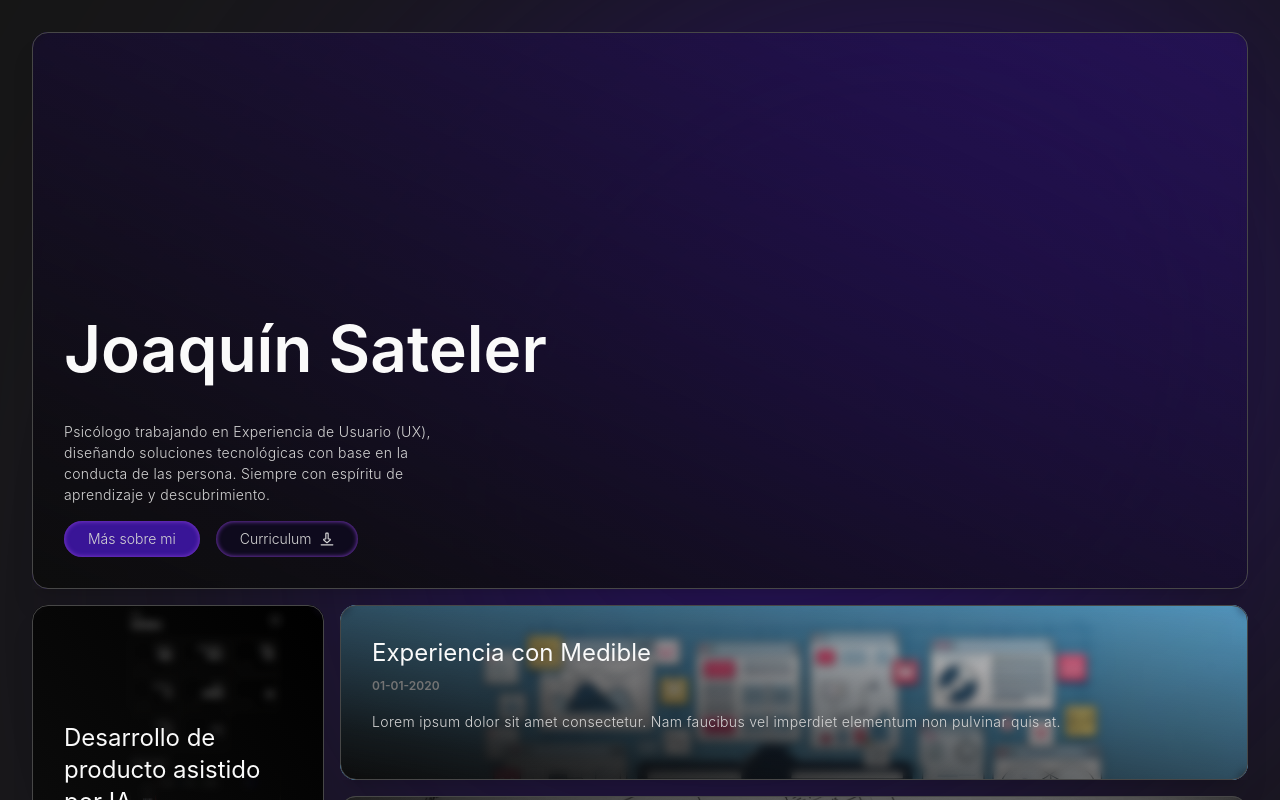
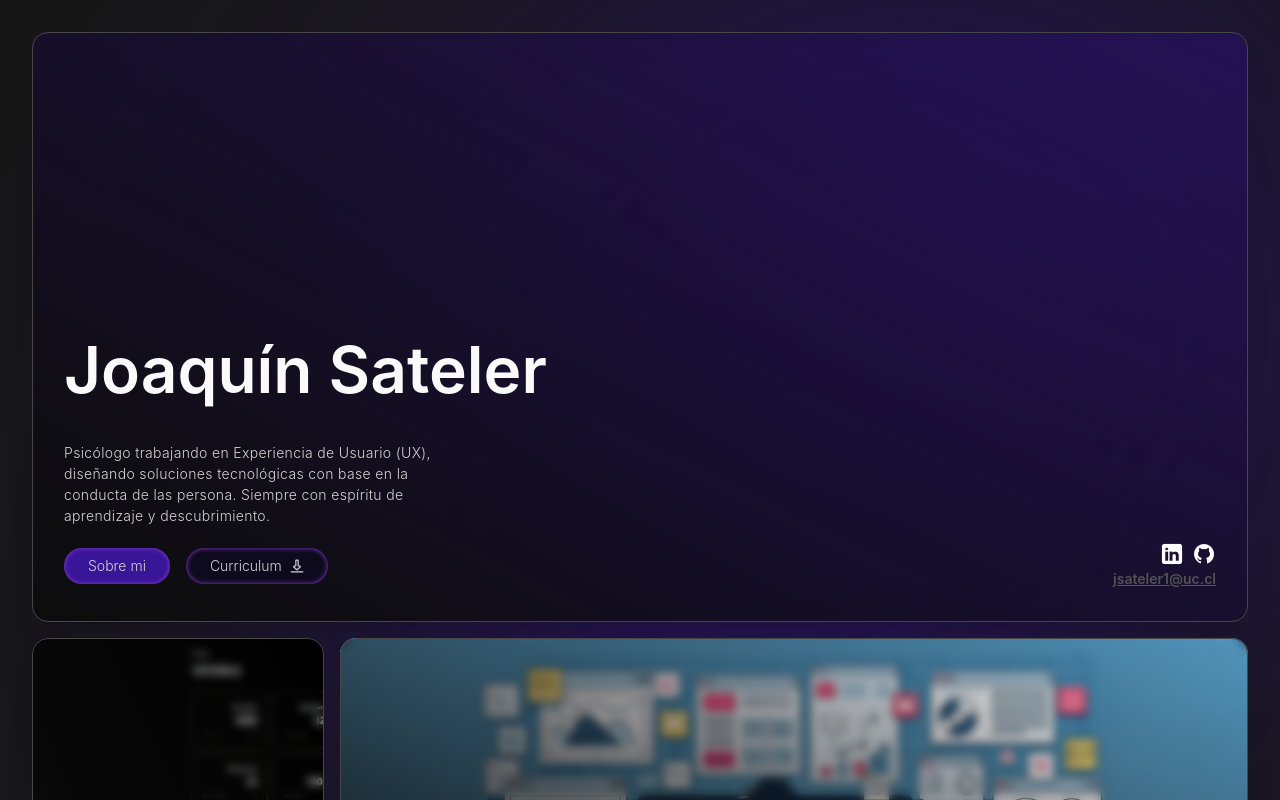
Before and after one commit to cacosat/portafolio-v2, a React (Vite) app: page / in a window 1280 px wide. Built offline with nearby package versions, Linux system fonts and the light colour scheme.

Commit message:
button work

```diff
--- a/src/App.jsx
+++ b/src/App.jsx
@@ -23,6 +23,7 @@
     },
     projectCardExpenseTracker: {
       type: 'project',
+      link: 'http://mockurl.com/expenseTracker',
       height: '712',
       width: '400',
       border: '2',
@@ -34,28 +35,31 @@
     },
     projectCardMedible: {
       type: 'project',
+      link: 'http://mockurl.com/medible',
       height: '712',
       width: '400',
       border: '2',
       primaryBg: uxImage,
       title: 'Experiencia con Medible',
       fecha: '01-01-2020',
-      descripcion: 'Lorem ipsum dolor sit amet consectetur. Nam faucibus vel imperdiet elementum non pulvinar quis at.',
+      descripcion: 'Lorem ipsum dolor sit amet consectetur. Nam faucibus vel imperdiet elementum non pulvinar quis at. Lorem ipsum dolor sit amet consectetur. Nam faucibus vel imperdiet elementum non pulvinar quis at.',
 
     },
     projectCardSessions: {
       type: 'project',
+      link: 'http://mockurl.com/sessions',
       height: '712',
       width: '400',
       border: '2',
       primaryBg: sessionImage,
       title: 'Aplicación de productividad en base a la técnica pomodoro',
       fecha: '01-01-2020',
-      descripcion: 'Lorem ipsum dolor sit amet consectetur. Nam faucibus vel imperdiet elementum non pulvinar quis at.',
+      descripcion: '',
 
     },
     projectCardConway: {
       type: 'project',
+      link: 'http://mockurl.com/conway',
       height: '712',
       width: '400',
       border: '2',
@@ -66,7 +70,7 @@
 
     },
     aboutCard: {
-      type: 'project',
+      type: 'about',
       height: '712',
       width: '400',
       border: '2',
@@ -103,8 +107,8 @@
         {/* TODO toggle for description */}
         {/* TODO Responsiveness: below 750px change layout */}
         <Card config={cardsConfig.heroCard} className='col-span-4 row-span-3' />
-        <Card config={cardsConfig.projectCardExpenseTracker} className=' lg:row-span-2 lg:col-span-1 sm:col-span-1 sm:row-span-3 col-span-2 row-span-2' />
-        <Card config={cardsConfig.projectCardMedible} className='lg:col-span-3 lg:row-span-1 sm:col-span-3 sm:row-span-1 col-span-2' />
+        <Card config={cardsConfig.projectCardExpenseTracker} className=' lg:row-span-3 lg:col-span-1 sm:col-span-1 sm:row-span-3 col-span-2 row-span-2' />
+        <Card config={cardsConfig.projectCardMedible} className='lg:col-span-3 lg:row-span-2 sm:col-span-3 sm:row-span-1 col-span-2' />
         <Card config={cardsConfig.projectCardSessions} className='lg:col-span-3 lg:row-span-1 sm:col-span-2 sm:row-span-2 col-span-2 row-span-2' />
         <Card config={cardsConfig.projectCardConway} className='lg:row-span-2 lg:col-span-1 sm:col-span-1 sm:row-span-2 col-span-2' />
         <Card config={cardsConfig.aboutCard} className='lg:row-span-2 lg:col-span-2  sm:col-span-2 sm:row-span-1 col-span-4 row-span-2' />
@@ -112,7 +116,6 @@
         <Card config={cardsConfig.footerCard} className='col-span-4' />
 
       </div>
-      <h1 className=' '>footer</h1>
     </>
   )
 }
--- a/src/components/Card.jsx
+++ b/src/components/Card.jsx
@@ -1,6 +1,8 @@
 import React from "react";
 import downloadSvg from '../assets/download.svg'
 import projectImage from '../assets/cardsBg/conway.gif'
+import linkedin from '../assets/linkedin.png'
+import github from '../assets/github.png'
 
 export default function Card(props) {
     // helper functions
@@ -8,19 +10,20 @@
     // props.config
     const config = props.config;
 
-    function buttonLayout(type) {
-        switch (type) {
+    function buttonLayout(config) {
+        switch (config.type) {
             // type is a string of types: hero|project|about|form|footer
             case 'hero':
-                return (
+                return <>
+                        <div className="flex items-center justify-between w-[100%] gap-4">
                             <div className="flex gap-4">
-                        <button className={`flex items-center gap-2 bg-[#391597] hover:bg-[#4419B3] transition 300ms text-neutral-300 text-sm font-light py-2 px-6 rounded-full`}
+                                <button className={`flex gap-2 max-h-9 bg-[#391597] hover:bg-[#4419B3] transition 300ms text-neutral-300 text-sm font-light py-2 px-6 rounded-full`}
                                         style={{
                                             boxShadow: 'inset 0 0 5px #883FD4'
                                         }}>
-                            Más sobre mi
+                                    Sobre mi
                                 </button>
-                        <button className={`flex items-center gap-2 bg-[#0E0A1D] hover:bg-[#120D29] transition 300ms text-neutral-300 text-sm font-light py-2 px-6 rounded-full`}
+                                <button className={`flex items-center gap-2 max-h-9 bg-[#0E0A1D] hover:bg-[#120D29] transition 300ms text-neutral-300 text-sm font-light py-2 px-6 rounded-full`}
                                         style={{
                                             boxShadow: 'inset 0 0 5px #883FD4'
                                         }}>
@@ -28,11 +31,37 @@
                                     <img src={downloadSvg} alt="Download" />
                                 </button>
                             </div>
-                );
+                            <div className="md:flex flex-col items-end hidden">
+                                <div className="flex gap-2">
+                                    <a href="https://www.linkedin.com/in/joaqu%C3%ADn-sateler-villanueva/" target="_blank">
+                                        <img src={linkedin} alt="" />
+                                    </a>
+                                    <a href="https://github.com/cacosat" target="_blank">
+                                        <img src={github} alt="" />
+                                    </a>
+                                </div>
+                                <div>
+                                    <a href="mailto:jsateler1@uc.cl" className=" underline text-neutral-600 font-semibold text-sm">
+                                        jsateler1@uc.cl
+                                    </a>
+                                </div>
+                            </div>
+                        </div>
+                    </>;
 
             case 'project': // One button "Ver más", links to project page
-                console.log('project buttons')
-                break;
+                return <>
+                    <div className="flex gap-4">
+                        <a href={config.link} target="_blank">
+                            <button className={`flex items-center gap-2 max-h-8 bg-[#0E0A1D] hover:bg-[#120D29] transition 300ms text-neutral-300 text-sm font-light py-2 px-6 rounded-full`}
+                                    style={{
+                                        boxShadow: 'inset 0 0 5px #883FD4'
+                                    }}>
+                                Ver más
+                            </button>
+                        </a>
+                    </div>
+                </>
 
             case 'form': // form component to render for about me card
                 break;
@@ -62,9 +91,9 @@
                     }}
                 ></div>
                 {/* Content here, make sure this comes after the overlay div so it's on top */}
-                <div className="flex flex-col items-start gap-4 m-6 lg:m-8 z-10 opacity-100">
+                <div className="flex flex-col items-start gap-4 m-6 lg:m-8 z-10 opacity-100 w-[100%]">
                     <div className="flex flex-col gap-2">
-                        <h1 className={`${config.type === 'hero' ? 'text-[64px] font-semibold' : 'text-lg sm:text-2xl'} text-neutral-50`}>
+                        <h1 className={`${config.type === 'hero' ? 'text-[64px] font-semibold' : 'text-sm sm:text-xl md:text-2xl'}  text-neutral-50`}>
                             {config.title}
                         </h1>
                         <p className={`text-[12px] text-neutral-500 font-semibold`}>
@@ -72,15 +101,15 @@
                         </p>
                     </div>
                     {/* TODO toggle for description */}
-                    <p className={`${config.type === 'hero' ? 'flex max-w-[45ch]' : 'hidden md:flex'} font-light text-[14px] text-neutral-300 tracking-wide`}>
+                    <p className={`${config.type === 'hero' ? 'flex max-w-[45ch]' : config.type === 'about' ? 'flex' : 'hidden sm:flex'} font-light text-[14px] text-neutral-300 tracking-wide`}>
                         {config.descripcion}
                     </p>
-                    <div>
+                    <div className="w-full">
                         {/* container for 3 diferent button layouts, only one rendered via a */}
                         {/* switch statement of prop.config.type === hero|project|about|form|footer; */}
                         {/* about and footer return empty, project one button, hero buttons plus socials, */}
                         {/* and forms the contact form */}
-                        {buttonLayout(props.config.type)}
+                        {buttonLayout(config)}
                     </div>
                 </div>
             </div>
```
Also changed, not shown: src/assets/github.png (added), src/assets/linkedin.png (added). Lines whose indentation alone changed are shown as unchanged.
